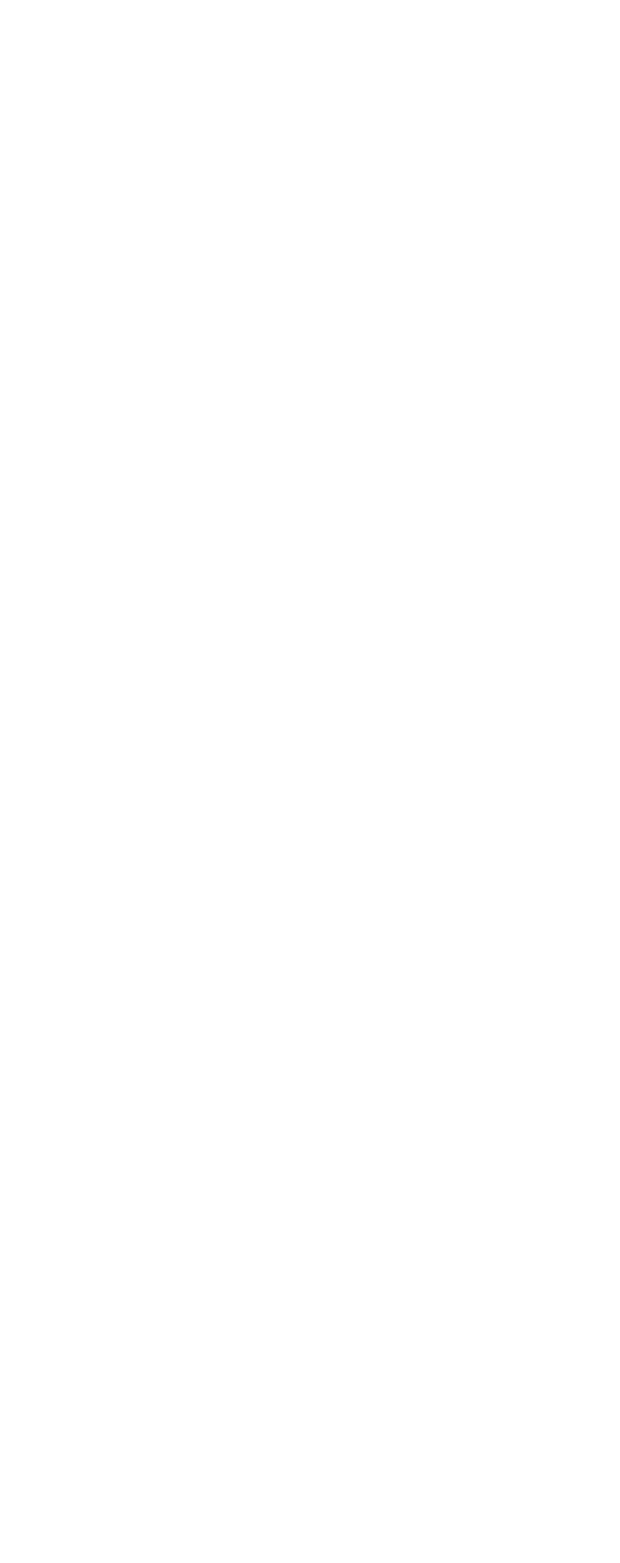
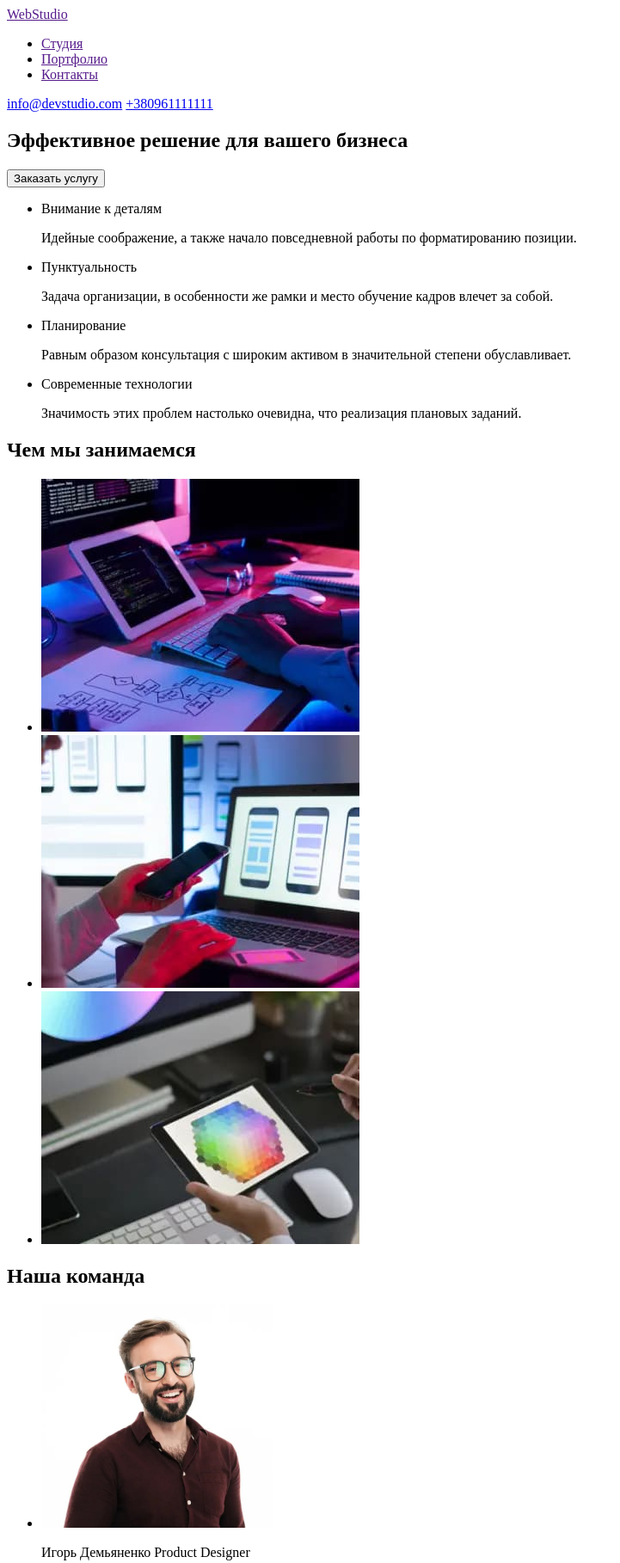
Before and after one commit to ShevchenkoOl/goit-markup-hw-02, a plain HTML site: page index.html in a window 1280 px wide. Shown: the top 1818 px of the page at 86% size, without its empty margins (0-721 px from the left). Before the commit the page ends 800 px from the top, so only its background shows below. Drawn offline with Linux system fonts and the light colour scheme.

Commit message:
22.05.2022

```diff
--- a/index.html
+++ b/index.html
@@ -1,12 +1,83 @@
 <!DOCTYPE html>
-<html lang="en">
+<html lang="ru">
+
 <head>
     <meta charset="UTF-8">
     <meta http-equiv="X-UA-Compatible" content="IE=edge">
     <meta name="viewport" content="width=device-width, initial-scale=1.0">
     <title>Webstudia version 2.1</title>
 </head>
+
 <body>
+    <!--Header-->
+    <header>
+        <nav> <a href="">WebStudio</a>
+            <ul>
+                <li><a href="">Студия</a></li>
+                <li><a href="">Портфолио</a></li>
+                <li><a href="">Контакты</a></li>
+            </ul>
+        </nav>
+        <a href="mailto:info@devstudio.com">info@devstudio.com</a>
+        <a href="tel:+380961111111">+380961111111</a>
+    </header>
+    <!--Main-->
+    <main>
+        <section>
+            <h1>Эффективное решение для вашего бизнеса</h1>
+            <button type="button">Заказать услугу</button>
+        </section>
+        <section>
+            <ul>
+                <li>Внимание к деталям<p>Идейные соображение, а также начало повседневной работы по форматированию
+                        позиции.</p>
+                </li>
 
+                <li>Пунктуальность<p>Задача организации, в особенности же рамки и место обучение кадров влечет
+                        за собой.</p>
+                </li>
+                <li>Планирование<p>Равным образом консультация с широким активом в значительной степени
+                        обуславливает.</p>
+                </li>
+                <li>Современные технологии<p>Значимость этих проблем настолько очевидна, что реализация плановых
+                        заданий.</p>
+                </li>
+            </ul>
+        </section>
+        <section>
+            <h2>Чем мы занимаемся</h2>
+            <ul>
+                <li><img src="images/img_pc.jpg" width="370" height="294" alt="картинка ПК" /></li>
+                <li><img src="images/img_lap.jpg" width="370" height="294" alt="картинка ноутбука" /></li>
+                <li><img src="images/img_tablet.jpg" width="370" height="294" alt="картинка планшета" /></li>
+            </ul>
+        </section>
+        <section>
+            <h2>Наша команда </h2>
+            <ul>
+                <li><img src="images/foto_dem.jpg" width="270" height="260" alt="Фото Игоря Демьяненко" />
+                    <p>Игорь Демьяненко Product Designer</p>
+                </li>
+                <li><img src="images/foto_rep.jpg" width="270" height="260" alt="Фото Ольги Репиной" />
+                    <p>Ольга Репина Fronted Developer</p>
+                </li>
+                <li><img src="images/forto_tarasov.jpg" width="270" height="260" alt="Фото Николая Тарасова" />
+                    <p>Николай Тарасов Marketing</p>
+                </li>
+                <li><img src="images/foto_ermak.jpg" width="270" height="260" alt="Фото Михаила Ермакова" />
+                    <p>Михаил Ермаков Designer</p>
+                </li>
+            </ul>
+        </section>
+    </main>
+
+    <!--Footer-->
+    <footer>
+        <a href="">WebStudio</a>
+        <address>г. Киев, пр-т Леси Украинки, 26</address>
+        <a href="mailto:info@devstudio.com">info@devstudio.com</a>
+        <a href="tel:+380961111111">+380961111111</a>
+    </footer>
 </body>
+
 </html>
```
Also changed, not shown: css/styles.css (added), images/forto_tarasov.jpg (added), images/foto_dem.jpg (added), images/foto_ermak.jpg (added), images/foto_rep.jpg (added), images/img1.jpg (added), images/img2.jpg (added), images/img3.jpg (added), images/img4.jpg (added), images/img5.jpg (added), images/img6.jpg (added), images/img7.jpg (added), images/img8.jpg (added), images/img9.jpg (added), 3 more files.
